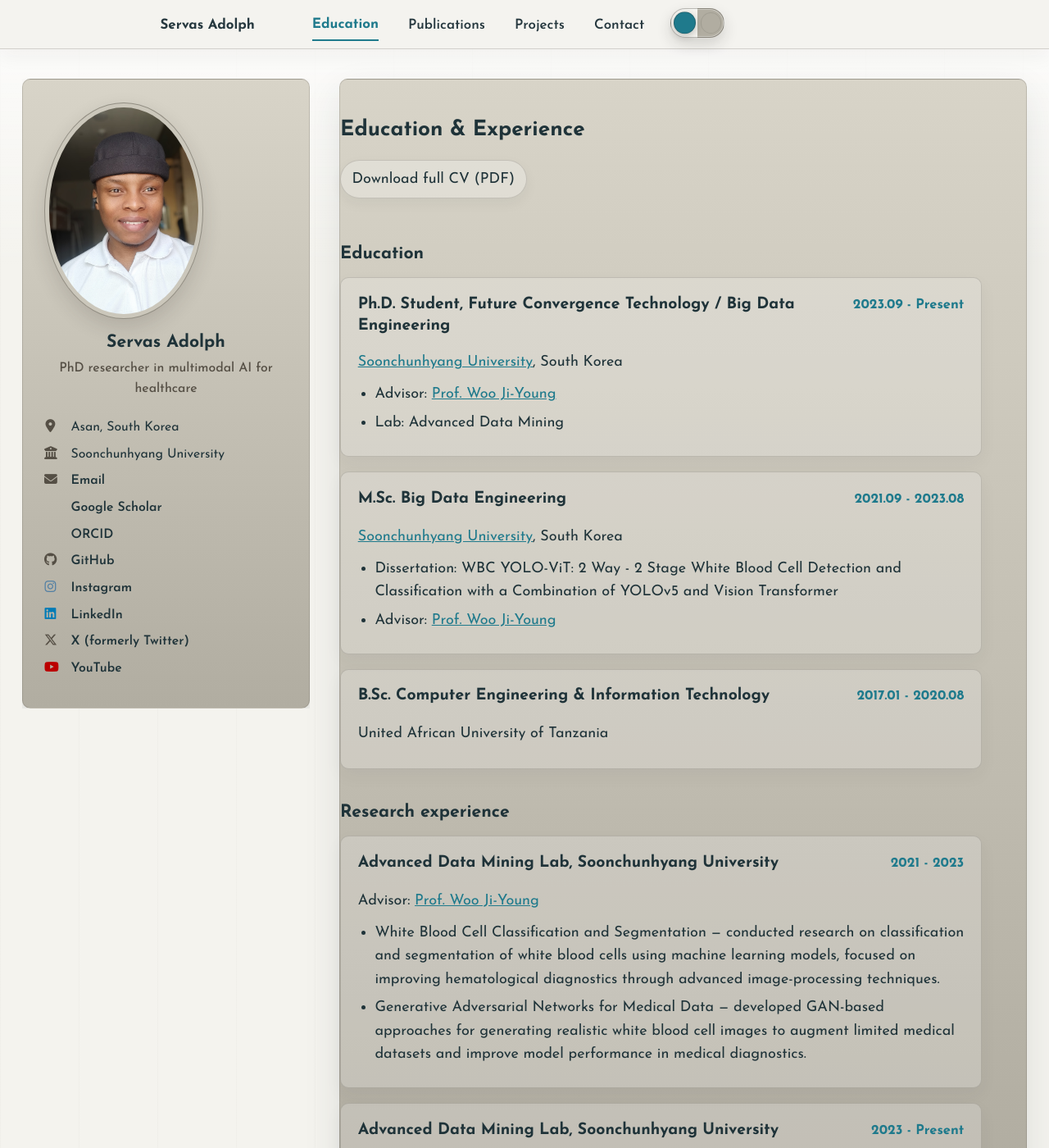
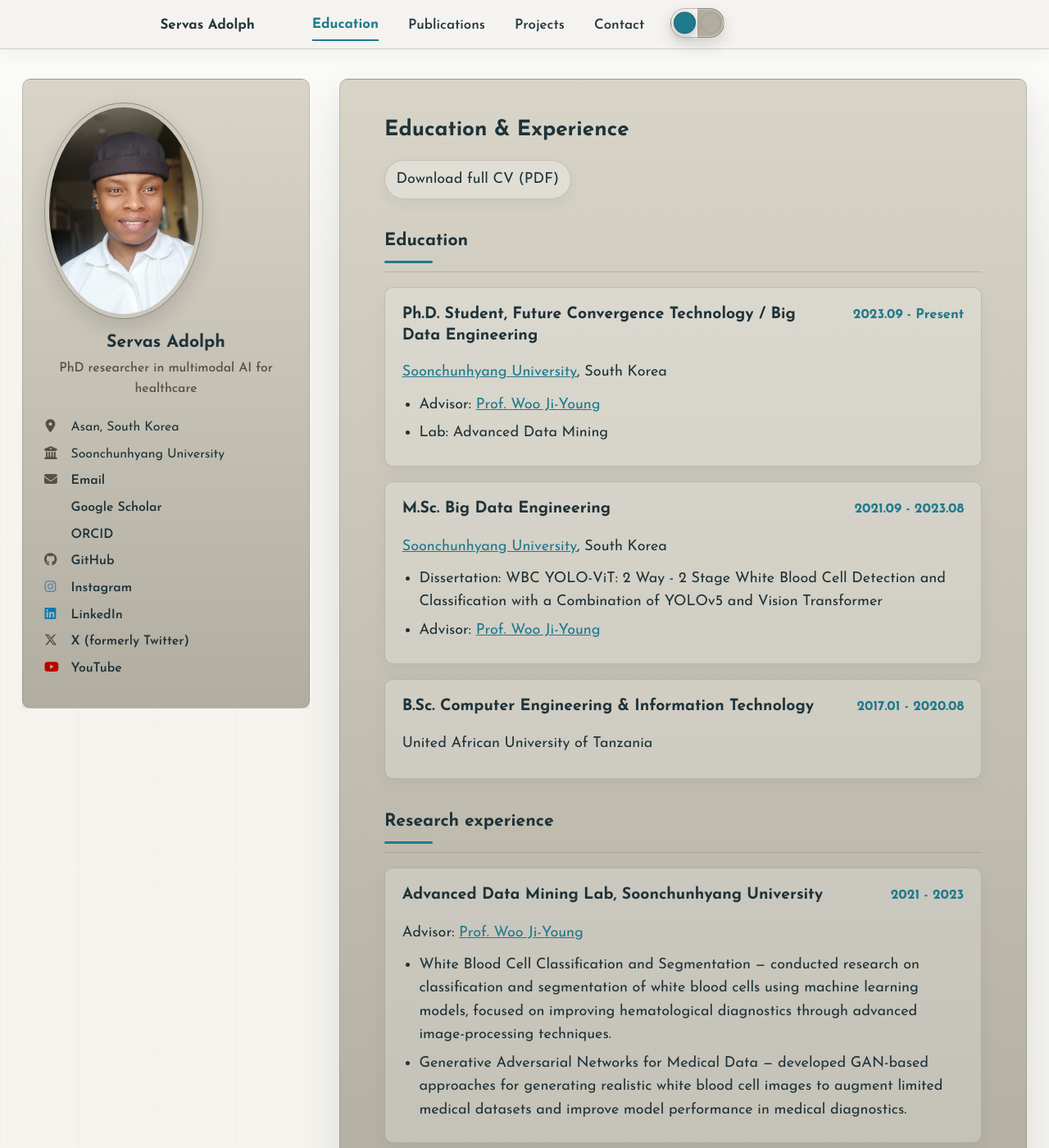
Before and after one commit to servasadolph/servasadolph.github.io, a Jekyll site: the page built from _pages/cv.md, in a window 1280 px wide and 1400 px high. Shown: the whole window at 82% size. Built offline with Jekyll 4.4.1, drawn with Linux system fonts in a browser that asks for light colours; a style sheet for code colours, icons or effects is not loaded.

Commit message:
[codex] Align archive page content padding

```diff
--- a/_sass/layout/_archive.scss
+++ b/_sass/layout/_archive.scss
@@ -9,7 +9,45 @@
   float: none;
   margin-left: 0;
   margin-right: 0;
-  padding-left: 0;
+
+  > p,
+  > ul,
+  > ol,
+  > dl,
+  > h1,
+  > h2,
+  > h3,
+  > h4,
+  > h5,
+  > h6 {
+    max-width: 56rem;
+  }
+
+  h2 {
+    margin-top: 1.85em;
+    margin-bottom: 0.85em;
+    padding-bottom: 0.45em;
+    color: var(--global-text-color);
+    border-bottom: 1px solid var(--global-border-color);
+
+    &:after {
+      content: "";
+      display: block;
+      width: 3.25rem;
+      height: 3px;
+      margin-top: 0.55em;
+      background: var(--global-base-color);
+      border-radius: 999px;
+    }
+
+    &:first-of-type {
+      margin-top: 0;
+    }
+  }
+
+  p, li, dl {
+    line-height: 1.68;
+  }
 
   a {
     text-decoration: underline;
```
